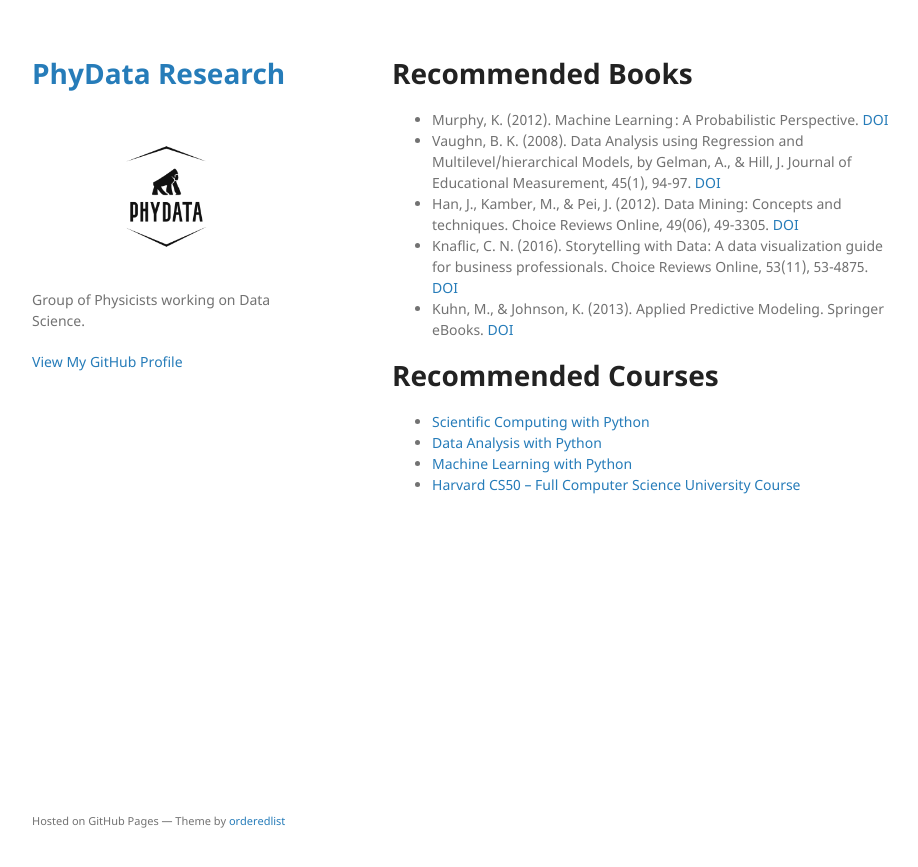
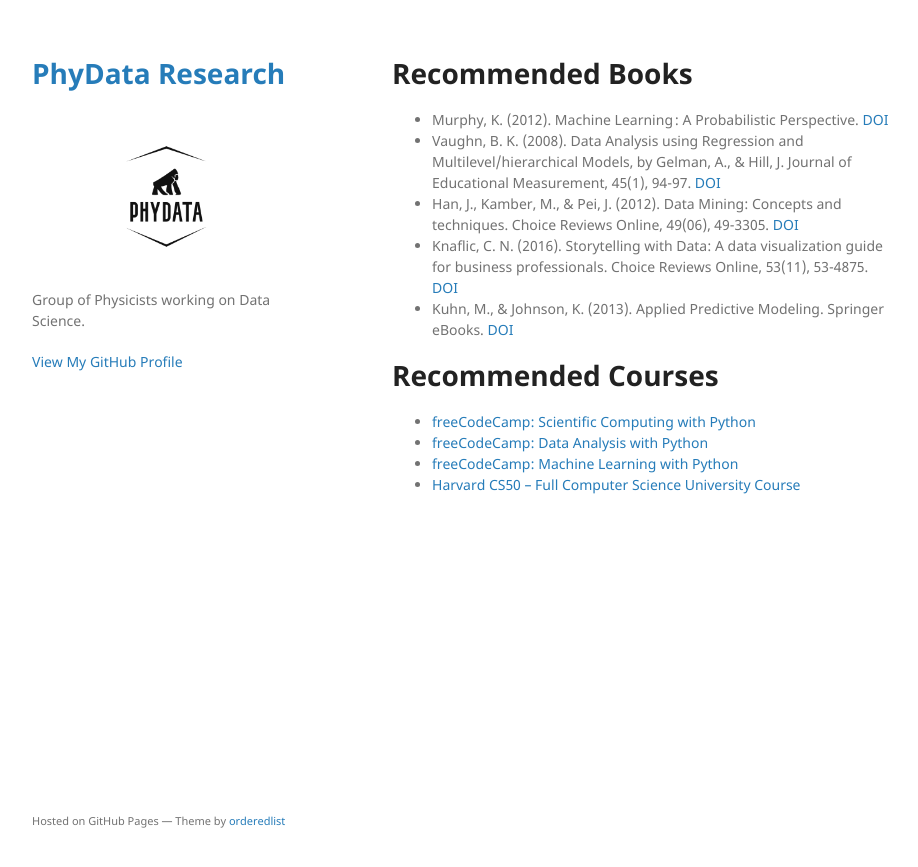
Before and after one commit to PhyData/PhyData.github.io, a Jekyll site: the page built from become.md, in a window 1280 px wide. Shown: the top 867 px of the page, without its empty margins (178-1096 px from the left). Built offline with Jekyll 4.4.1, drawn with Linux system fonts in a browser that asks for light colours; our own code applies the rules of GitHub Pages for plain Markdown files.

Commit message:
Update become.md

```diff
--- a/become.md
+++ b/become.md
@@ -114,7 +114,7 @@ The final element.
 
 # Recommended Courses
 
-* [Scientific Computing with Python](https://www.freecodecamp.org/learn/scientific-computing-with-python/)
-* [Data Analysis with Python](https://www.freecodecamp.org/learn/data-analysis-with-python/)
-* [Machine Learning with Python](https://www.freecodecamp.org/learn/machine-learning-with-python/)
+* [freeCodeCamp: Scientific Computing with Python](https://www.freecodecamp.org/learn/scientific-computing-with-python/)
+* [freeCodeCamp: Data Analysis with Python](https://www.freecodecamp.org/learn/data-analysis-with-python/)
+* [freeCodeCamp: Machine Learning with Python](https://www.freecodecamp.org/learn/machine-learning-with-python/)
 * [Harvard CS50 – Full Computer Science University Course](https://www.youtube.com/watch?v=8mAITcNt710&t=823s)
```
